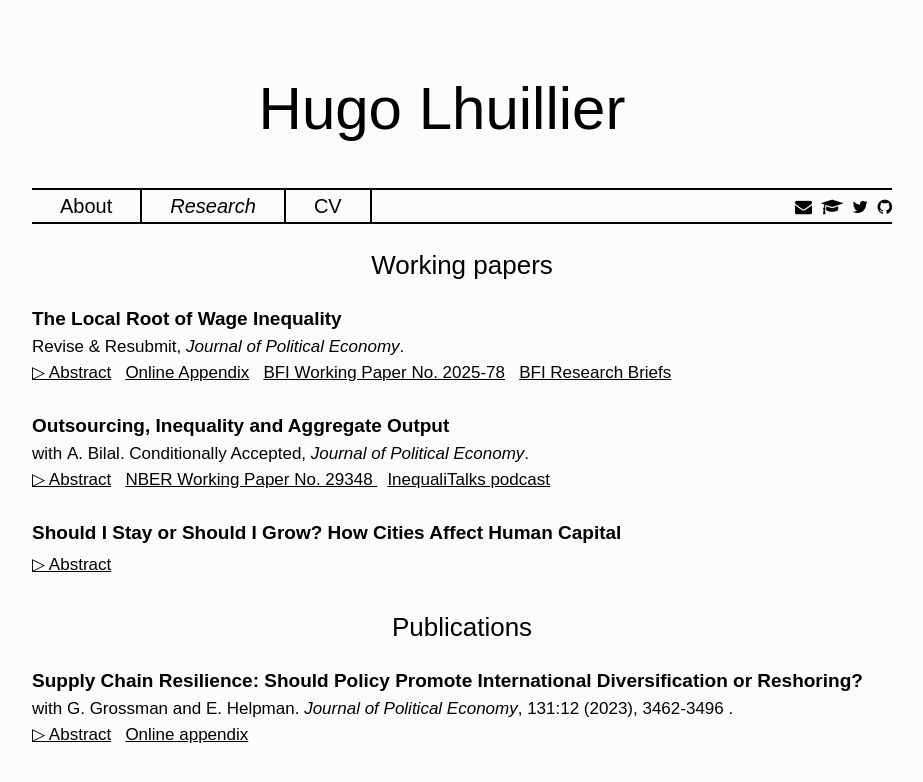
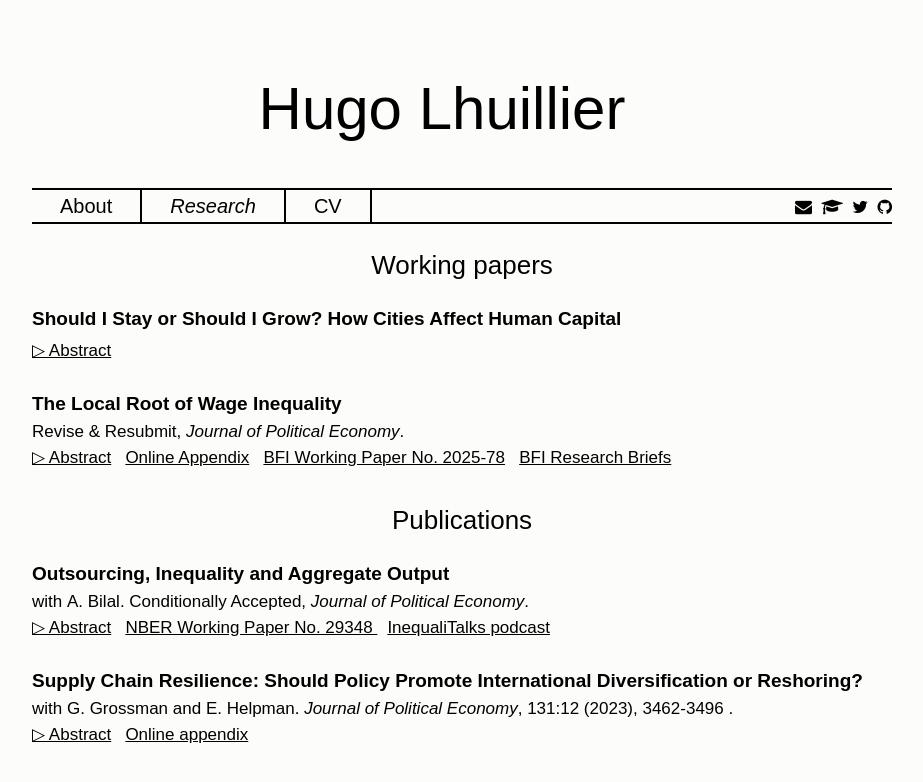
Before and after one commit to HugoLhuillier/hugolhuillier.github.io, a Jekyll site: the page built from research.html, in a window 1280 px wide. Shown: the top 782 px of the page, without its empty margins (178-1101 px from the left). Built offline with Jekyll 4.4.1, drawn with Linux system fonts in a browser that asks for light colours; nearby versions of some CDN libraries; comment, search, counter and statistics services are not loaded.

Commit message:
:recycle: re-organize research page

```diff
--- a/research.html
+++ b/research.html
@@ -11,6 +11,15 @@
 
 <h2> Working papers </h2>
 
+<a href="./files/papers/lhuillier2023should.pdf" target="blank"> <span class="char2"> Should I Stay or Should I Grow? How Cities Affect Human Capital</span></a><br>
+
+<ul class="no-bullets">
+    <li><span class="abstract-toggle" data-abstract-id="lhuillier2023should">▷ Abstract</span>
+    </li>
+</ul>
+<div id="lhuillier2023should" class="abstract" style="max-height: 0;">
+    <h6>The spatial concentration of talent is a robust pattern of modern economies. While the sorting of skills into cities begets regional disparities, it may benefit aggregate productivity by fostering human capital accumulation. To study this possible equity-efficiency tradeoff, I propose a theory wherein individuals interact with each other within cities. Cities affect learning by determining who meets with whom. Learning complementarities dictate whether the agglomeration of skills increases aggregate human capital. I estimate the model on French administrative data. I identify learning complementarities from a local projection of future skills on the skills of nearby individuals. I instrument current workplace with workers' birthplace to address selection on learning abilities, and local skill density with industry-specific demand for managers and professionals to control for unobserved local learning fundamentals. I find that workers employed in skill-dense cities experience faster skill growth, and disproportionately so if they are skilled. In the aggregate, local human capital spillovers generate a steep equity-efficiency tradeoff: whilst they boost aggregate TFP by 5%, they generate substantial learning gaps across workers born in different locations. </h6>
+</div>
 
 <a href="./files/papers/lhuillier2022local.pdf" target="blank"> <span class="char2"> The Local Root of Wage Inequality</span></a><br>
 <!-- <a target="blank"> <span class="char2"> The Local Root of Wage Inequality</span></a> -->
@@ -42,19 +55,6 @@
     <h6>Outsourced workers experience large wage declines, yet domestic outsourcing may raise aggregate productivity. To study this equity-efficiency trade-off, we contribute a framework in which multi-worker firms either hire imperfectly substitutable worker types in-house along a wage ladder, or rent labor services from contractors who hire in the same frictional labor markets. More productive firms select into outsourcing to save on labor costs and higher wage premia. Outsourcing leads firms to raise output and labor demand. Contractor firms pay lower wages. We find reduced-form support for all three implications in French administrative data, instrumenting revenue productivity with export demand shocks and outsourcing costs using variation in occupational exposure. After proving identification and structurally estimating the model, we find that the emergence of outsourcing in France lowers low skill service worker earnings and welfare by 3.1% but raises aggregate output by 1.8%. </h6>
 </div>
 
-<a href="./files/papers/lhuillier2023should.pdf" target="blank"> <span class="char2"> Should I Stay or Should I Grow? How Cities Affect Human Capital</span></a><br>
-
-<ul class="no-bullets">
-    <li><span class="abstract-toggle" data-abstract-id="lhuillier2023should">▷ Abstract</span>
-    </li>
-</ul>
-<div id="lhuillier2023should" class="abstract" style="max-height: 0;">
-    <h6>The spatial concentration of talent is a robust pattern of modern economies. While the sorting of skills into cities begets regional disparities, it may benefit aggregate productivity by fostering human capital accumulation. To study this possible equity-efficiency tradeoff, I propose a theory wherein individuals interact with each other within cities. Cities affect learning by determining who meets with whom. Learning complementarities dictate whether the agglomeration of skills increases aggregate human capital. I estimate the model on French administrative data. I identify learning complementarities from a local projection of future skills on the skills of nearby individuals. I instrument current workplace with workers' birthplace to address selection on learning abilities, and local skill density with industry-specific demand for managers and professionals to control for unobserved local learning fundamentals. I find that workers employed in skill-dense cities experience faster skill growth, and disproportionately so if they are skilled. In the aggregate, local human capital spillovers generate a steep equity-efficiency tradeoff: whilst they boost aggregate TFP by 5%, they generate substantial learning gaps across workers born in different locations. </h6>
-</div>
-
-<h2> Publications </h2>
-
-
 <a href="./files/papers/grossman2023supply.pdf" target="blank"> <span class="char2"> Supply Chain Resilience: Should Policy Promote International Diversification or Reshoring?</span></a><br>
 <!-- <h6 style="font-size: 17px">With G. Grossman and E. Helpman. <i>Journal of Political Economy</i>, Vol. 131, No. 12 (December 2023)</h6>  -->
 <h6 style="font-size: 17px">with <a href="https://www.princeton.edu/~grossman/" target="blank" class="char5">G. Grossman</a> and <a href="https://scholar.harvard.edu/helpman/home" target="blank" class="char5">E. Helpman</a>. <i>Journal of Political Economy</i>, 131:12 (2023),  3462-3496  .</h6>
```
Also changed, not shown: other parts of research.html (+4 -0 lines).
